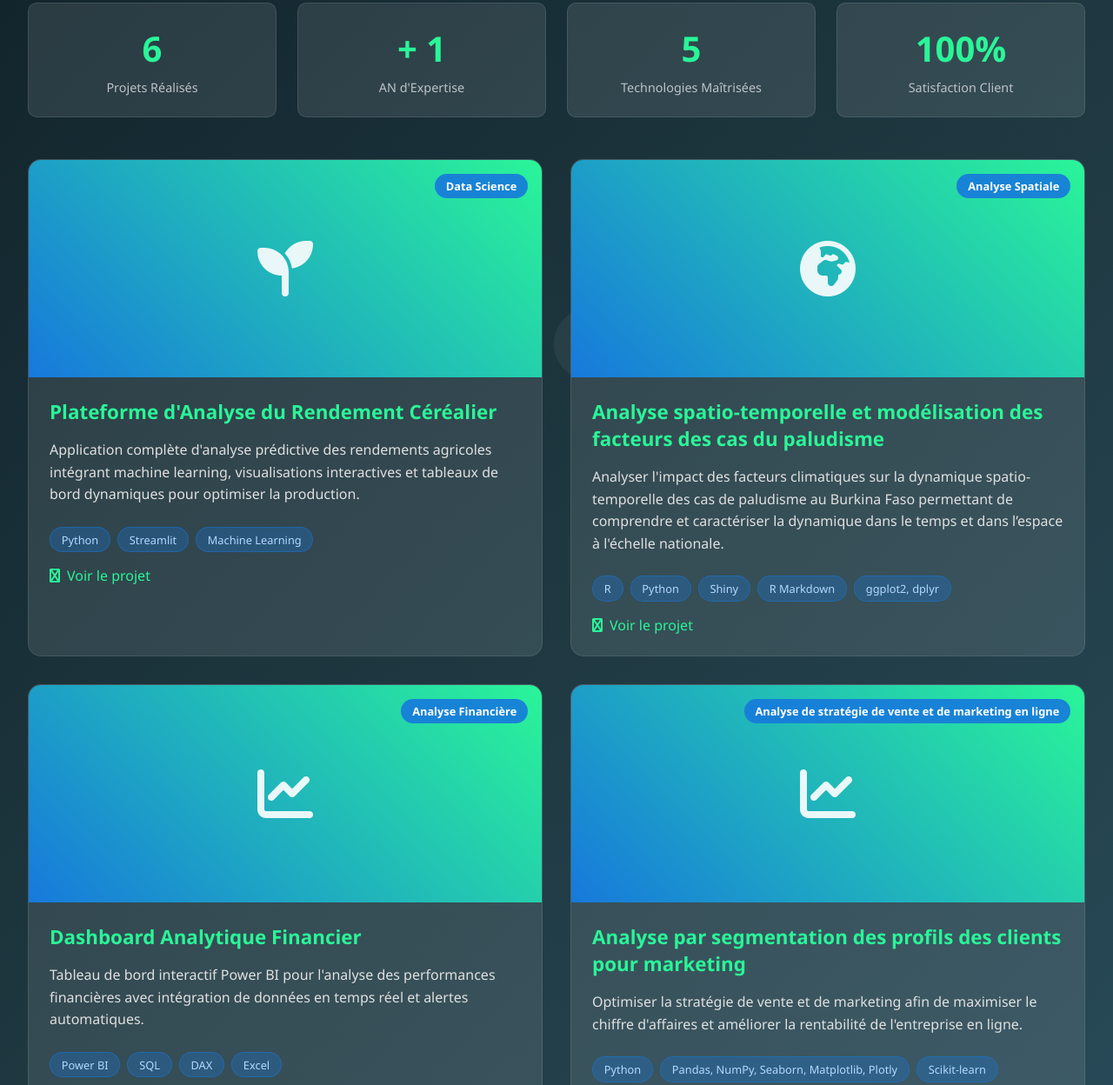
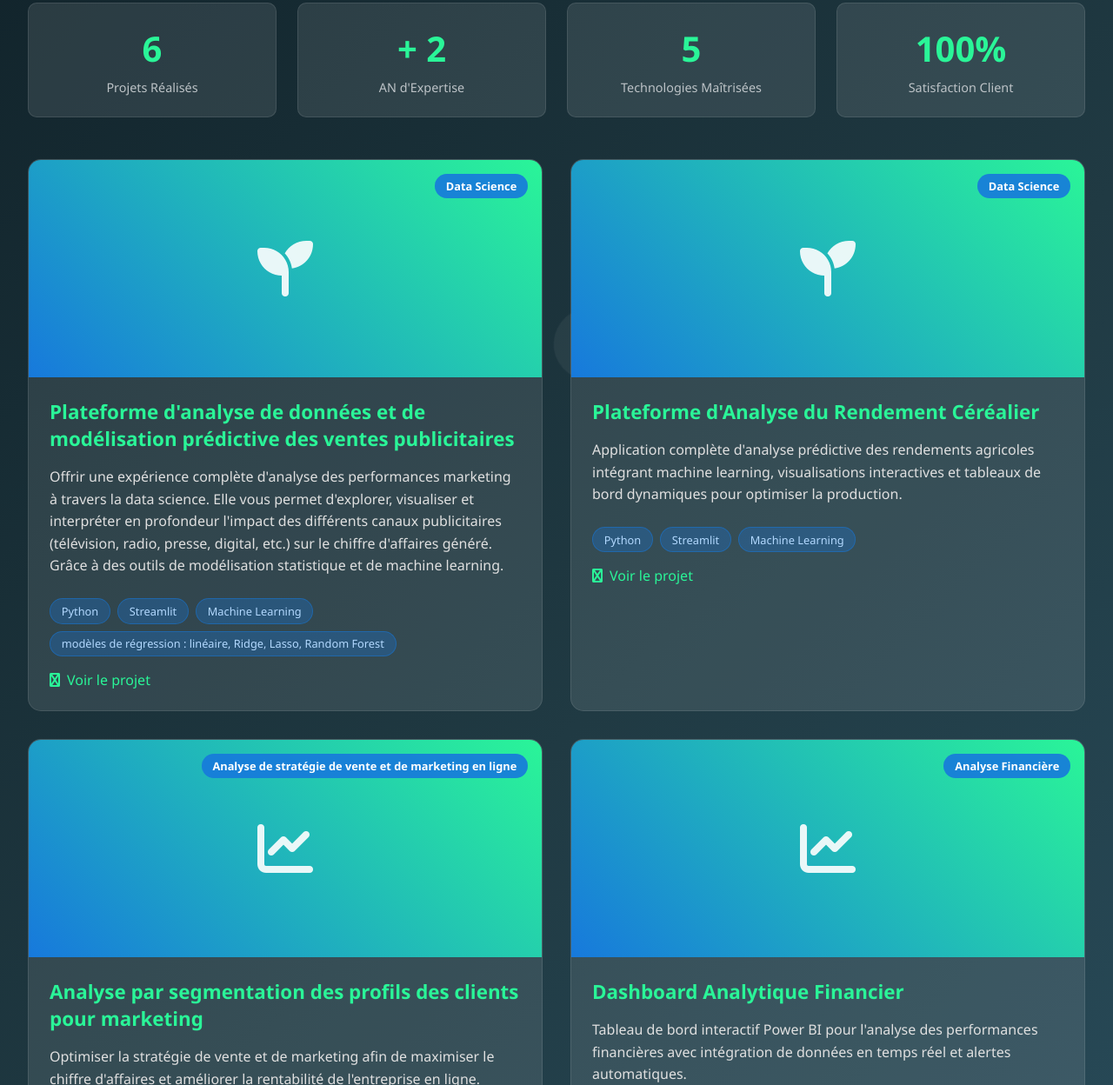
Before and after one commit to Sanou-Lassina/Ma_Page, a plain HTML site: page Portfolio.html in a window 1280 px wide. Shown: the part 369-1617 px from the top of the page at 87% size. Drawn offline with Linux system fonts and the light colour scheme.

Commit message:
Mise à jour du site

```diff
--- a/Portfolio.html
+++ b/Portfolio.html
@@ -256,7 +256,7 @@
                 <div class="stat-label">Projets Réalisés</div>
             </div>
             <div class="stat-card">
-                <div class="stat-number">+ 1</div>
+                <div class="stat-number">+ 2</div>
                 <div class="stat-label">AN d'Expertise</div>
             </div>
             <div class="stat-card">
@@ -271,7 +271,36 @@
 
         <main>
             <div class="portfolio-grid">
-                <!-- Projet 1 -->
+
+                <!-- Projet -->
+                <div class="project-card">
+                    <div class="project-image">
+                        <i class="fas fa-seedling"></i>
+                        <div class="project-badge">Data Science</div>
+                    </div>
+                    <div class="project-content">
+                        <h3>Plateforme d'analyse de données et de modélisation prédictive des ventes publicitaires</h3>
+                        <p>Offrir une expérience complète d'analyse des performances marketing à travers la data science. Elle vous permet d'explorer, visualiser et interpréter en profondeur l'impact des différents canaux publicitaires (télévision, radio, presse, digital, etc.) sur le chiffre d'affaires généré. Grâce à des outils de modélisation statistique et de machine learning.</p>
+                        <div class="project-tech">
+                            <span class="tech-tag">Python</span>
+                            <span class="tech-tag">Streamlit</span>
+                            <span class="tech-tag">Machine Learning</span>
+                            <span class="tech-tag">modèles de régression : linéaire, Ridge, Lasso, Random Forest</span>
+                        </div>
+                        <div class="project-links">
+                            <a href="https://ventepub.streamlit.app/"
+                                class="project-link"
+                                target="_blank"
+                                rel="noopener noreferrer"
+                                aria-label="Ouvrir le lien">
+                                <i class="fab fa-external-link-alt"></i>
+                                Voir le projet
+                            </a>
+                        </div>
+                    </div>
+                </div>
+
+                <!-- Projet -->
                 <div class="project-card">
                     <div class="project-image">
                         <i class="fas fa-seedling"></i>
@@ -286,7 +315,7 @@
                             <span class="tech-tag">Machine Learning</span>
                         </div>
                         <div class="project-links">
-                            <a href="https://colab.research.google.com/drive/1pMSiD6ihHgN2xkQ7Fq0xiMHD5kF72qyv?usp=sharing"
+                            <a href="https://agriprojet.streamlit.app/"
                                 class="project-link"
                                 target="_blank"
                                 rel="noopener noreferrer"
@@ -298,24 +327,22 @@
                     </div>
                 </div>
 
-                <!-- Projet 2 -->
+                <!-- Projet -->
                 <div class="project-card">
                     <div class="project-image">
-                        <i class="fas fa-globe-africa"></i>
-                        <div class="project-badge">Analyse Spatiale</div>
+                        <i class="fas fa-chart-line"></i>
+                        <div class="project-badge">Analyse de stratégie de vente et de marketing en ligne</div>
                     </div>
                     <div class="project-content">
-                        <h3>Analyse spatio-temporelle et modélisation des facteurs des cas du paludisme</h3>
-                        <p>Analyser l'impact des facteurs climatiques sur la dynamique spatio-temporelle des cas de paludisme au Burkina Faso permettant de comprendre et caractériser la dynamique dans le temps et dans l’espace à l'échelle nationale.</p>
+                        <h3>Analyse par segmentation des profils des clients pour marketing</h3>
+                        <p>Optimiser la stratégie de vente et de marketing afin de maximiser le chiffre d'affaires et améliorer la rentabilité de l'entreprise en ligne.</p>
                         <div class="project-tech">
-                            <span class="tech-tag">R</span>
                             <span class="tech-tag">Python</span>
-                            <span class="tech-tag">Shiny</span>
-                            <span class="tech-tag">R Markdown</span>
-                            <span class="tech-tag">ggplot2, dplyr</span>
+                            <span class="tech-tag">Pandas, NumPy, Seaborn, Matplotlib, Plotly</span>
+                            <span class="tech-tag">Scikit-learn</span>
                         </div>
                         <div class="project-links">
-                            <a href="#"
+                            <a href="https://sanou-lassina.github.io/Analyse-Vente/"
                                 class="project-link"
                                 target="_blank"
                                 rel="noopener noreferrer"
@@ -327,7 +354,7 @@
                     </div>
                 </div>
 
-                <!-- Projet 3 -->
+                <!-- Projet -->
                 <div class="project-card">
                     <div class="project-image">
                         <i class="fas fa-chart-line"></i>
@@ -355,34 +382,7 @@
                     </div>
                 </div>
 
-                <!-- Projet 4 -->
-                <div class="project-card">
-                    <div class="project-image">
-                        <i class="fas fa-chart-line"></i>
-                        <div class="project-badge">Analyse de stratégie de vente et de marketing en ligne</div>
-                    </div>
-                    <div class="project-content">
-                        <h3>Analyse par segmentation des profils des clients pour marketing</h3>
-                        <p>Optimiser la stratégie de vente et de marketing afin de maximiser le chiffre d'affaires et améliorer la rentabilité de l'entreprise en ligne.</p>
-                        <div class="project-tech">
-                            <span class="tech-tag">Python</span>
-                            <span class="tech-tag">Pandas, NumPy, Seaborn, Matplotlib, Plotly</span>
-                            <span class="tech-tag">Scikit-learn</span>
-                        </div>
-                        <div class="project-links">
-                            <a href="https://sanou-lassina.github.io/Analyse-Vente/"
-                                class="project-link"
-                                target="_blank"
-                                rel="noopener noreferrer"
-                                aria-label="Ouvrir le lien">
-                                <i class="fab fa-external-link-alt"></i>
-                                Voir le projet
-                            </a>
-                        </div>
-                    </div>
-                </div>
-
-                <!-- Projet 5 -->
+                <!-- Projet -->
                 <div class="project-card">
                     <div class="project-image">
                         <i class="fas fa-project-diagram"></i>
@@ -408,7 +408,7 @@
                     </div>
                 </div>
 
-                <!-- Projet 6 -->
+                <!-- Projet -->
                 <div class="project-card">
                     <div class="project-image">
                         <i class="fas fa-vials"></i>
```
